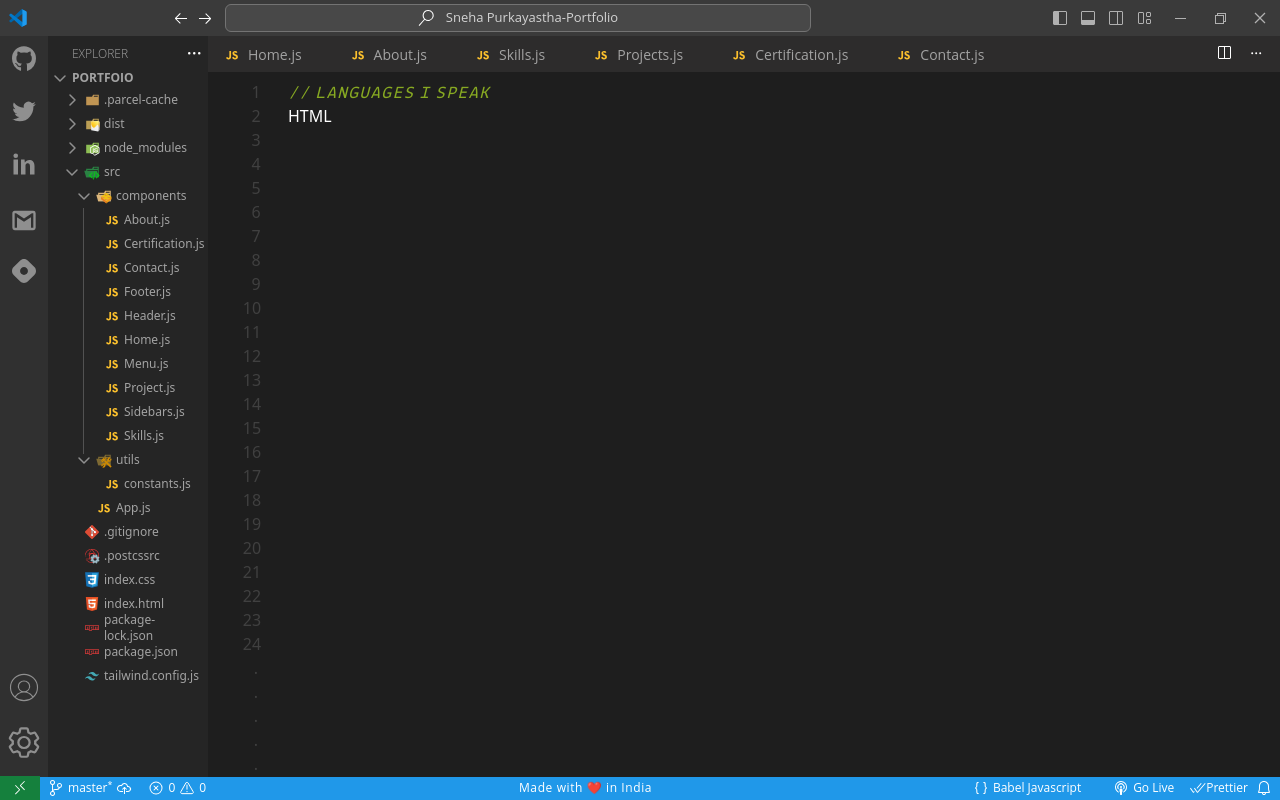
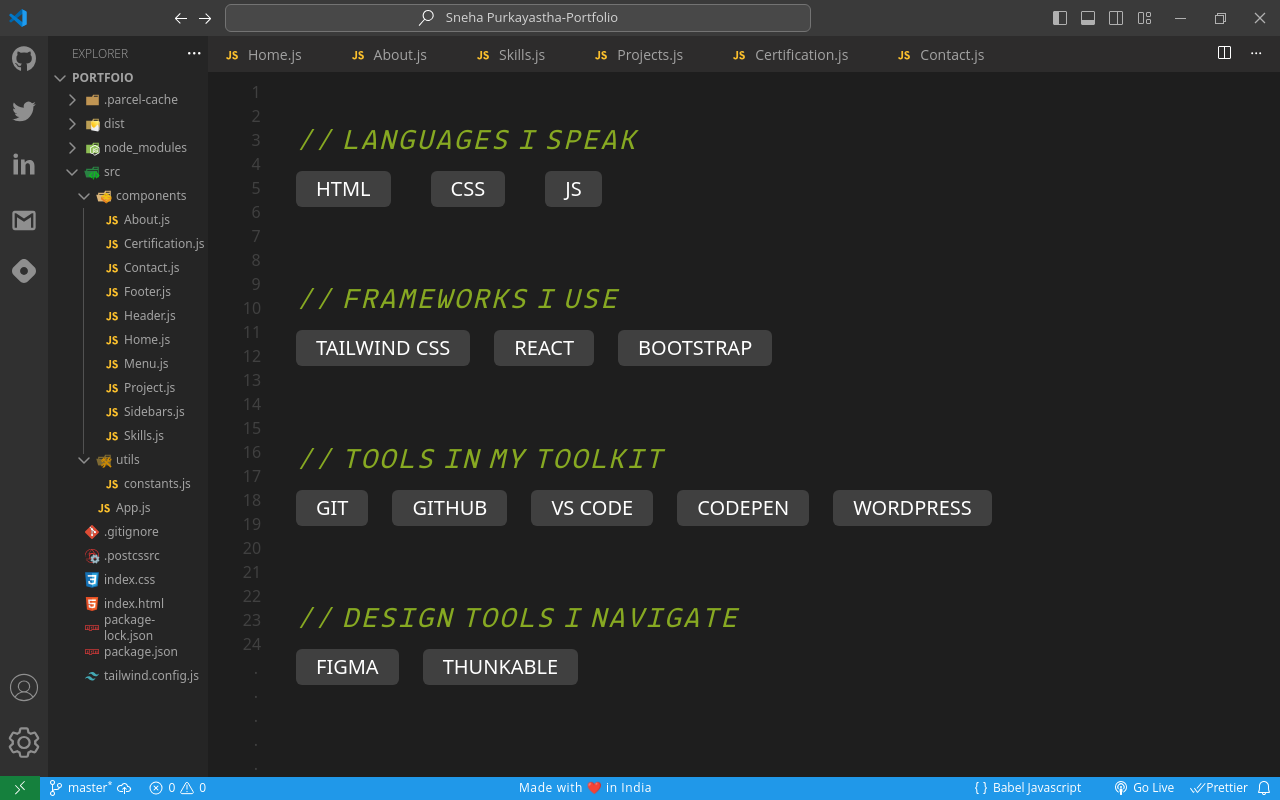
Before and after one commit to snehap02/MyDev-Portfolio, a React (Vite) app: page /skills in a window 1280 px wide. Shown: the top 800 px of the page. Built offline with nearby package versions, Linux system fonts and the light colour scheme.

Commit message:
completed skills section

```diff
--- a/src/components/About.js
+++ b/src/components/About.js
@@ -72,9 +72,6 @@
             <span className="text-textSky">Let's collaborate to elevate your digital presence</span><span className="text-textPink"> and create a
             seamless user experience.</span>
           </h2>
-          {/* <h2 className="hidden lg:flex -mt-14">
-            I Write on
-          </h2> */}
         </div>
       </div>
     </div>
--- a/src/components/Skills.js
+++ b/src/components/Skills.js
@@ -34,13 +34,46 @@
         <h2>.</h2>
         <h2>.</h2>
       </div>
-      <div className="skillsSection flex flex-col">
-        <div className="languageSection flex flex-col">
-          <h1 className="text-commentGreen uppercase italic tracking-wider">
+      <div className="skillsSection flex flex-col px-4 -ml-6 justify-evenly">
+        <div className="languageSection flex flex-col px-4 -mt-8 md:-mt-8">
+          <h1 className="text-commentGreen uppercase italic tracking-wider text-xl sm:text-2xl lg:text-[27px]">
             // Languages I Speak
           </h1>
-          <div className="html flex">
-            <h2 className="text-white">HTML</h2>
+          <div className="lang flex gap-4 mt-4 lg:gap-10">
+            <h2 className="text-white text-lg bg-neutral-700 rounded-md px-3 sm:text-xl sm:px-5 sm:py-1">HTML</h2>
+            <h2 className="text-white text-lg bg-neutral-700 rounded-md px-3 sm:text-xl sm:px-5 sm:py-1">CSS</h2>
+            <h2 className="text-white text-lg bg-neutral-700 rounded-md px-3 sm:text-xl sm:px-5 sm:py-1">JS</h2>
+          </div>
+        </div>
+        <div className="frameworkSection flex flex-col px-4">
+          <h1 className="text-commentGreen uppercase italic tracking-wider text-xl sm:text-2xl lg:text-[27px]">
+            // Frameworks I Use
+          </h1>
+          <div className="lang flex gap-6 flex-wrap mt-4">
+            <h2 className="text-white text-lg uppercase bg-neutral-700 rounded-md px-3 sm:text-xl sm:px-5 sm:py-1">Tailwind CSS</h2>
+            <h2 className="text-white text-lg uppercase bg-neutral-700 rounded-md px-3 sm:text-xl sm:px-5 sm:py-1">React</h2>
+            <h2 className="text-white text-lg uppercase bg-neutral-700 rounded-md px-3 sm:text-xl sm:px-5 sm:py-1">Bootstrap</h2>
+          </div>
+        </div>
+        <div className="toolsSection flex flex-col px-4">
+          <h1 className="text-commentGreen uppercase italic tracking-wider text-xl sm:text-2xl lg:text-[27px]">
+            // Tools In My Toolkit
+          </h1>
+          <div className="lang flex gap-6 flex-wrap mt-4">
+            <h2 className="text-white text-lg uppercase bg-neutral-700 rounded-md px-3 sm:text-xl sm:px-5 sm:py-1">GIT</h2>
+            <h2 className="text-white text-lg uppercase bg-neutral-700 rounded-md px-3 sm:text-xl sm:px-5 sm:py-1">github</h2>
+            <h2 className="text-white text-lg uppercase bg-neutral-700 rounded-md px-3 sm:text-xl sm:px-5 sm:py-1">vs code</h2>
+            <h2 className="text-white text-lg uppercase bg-neutral-700 rounded-md px-3 sm:text-xl sm:px-5 sm:py-1">codepen</h2>
+            <h2 className="text-white text-lg uppercase bg-neutral-700 rounded-md px-3 sm:text-xl sm:px-5 sm:py-1">wordpress</h2>
+          </div>
+        </div>
+        <div className="toolsSection flex flex-col pb-10 px-4">
+          <h1 className="text-commentGreen uppercase italic tracking-wider text-xl sm:text-2xl lg:text-[27px]">
+            // Design Tools I Navigate
+          </h1>
+          <div className="lang flex gap-6 flex-wrap mt-4">
+            <h2 className="text-white text-lg uppercase bg-neutral-700 rounded-md px-3 sm:text-xl sm:px-5 sm:py-1">figma</h2>
+            <h2 className="text-white text-lg uppercase bg-neutral-700 rounded-md px-3 sm:text-xl sm:px-5 sm:py-1">Thunkable</h2>
           </div>
         </div>
       </div>
@@ -49,3 +82,5 @@
 };
 
 export default Skills;
+
+// EEC759
```
Also changed, not shown: src/utils/constants.js.
